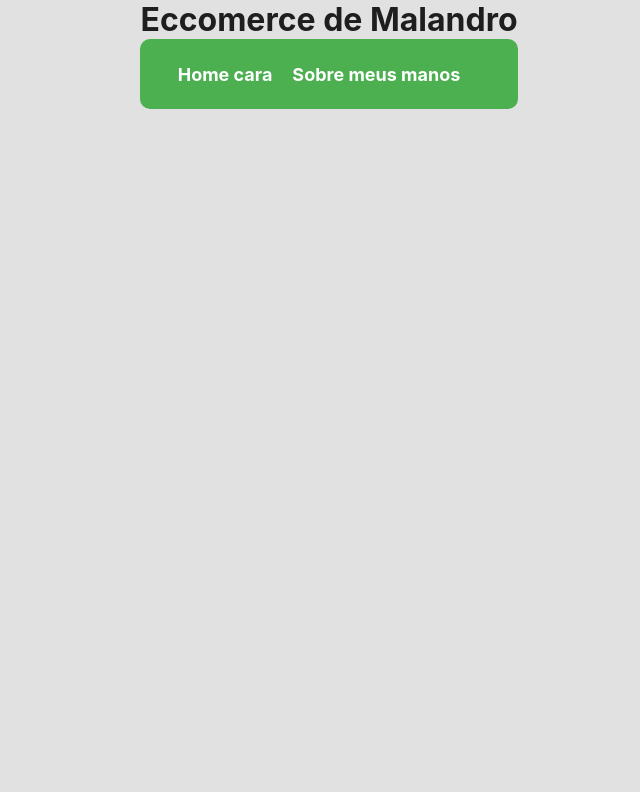
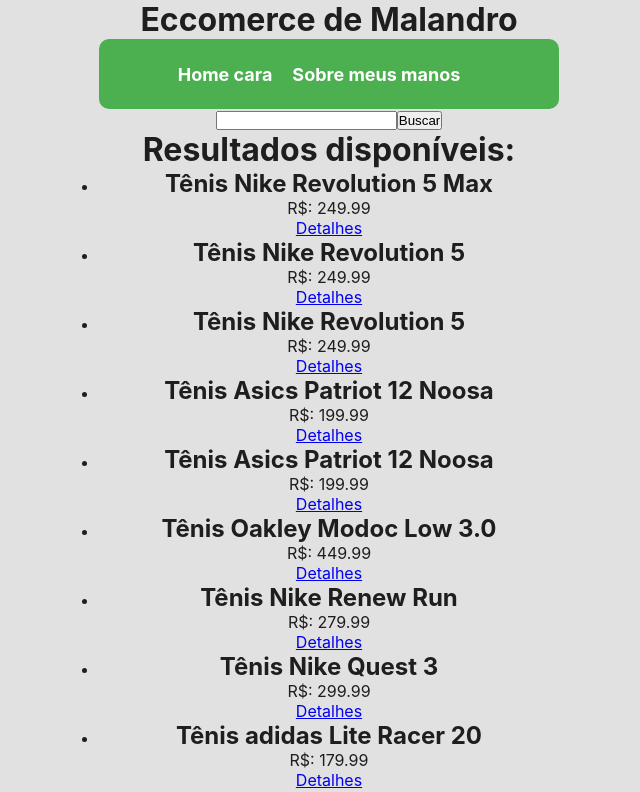
Before and after one commit to RandiSKT/Disciplina-TICs-3, a React (Create React App) app in the folder ecomerce/: page /search in a window 1280 px wide. Shown: the top 792 px of the page, without its empty margins (311-951 px from the left). Built offline with nearby package versions, Linux system fonts and the light colour scheme; data requests are answered from the project's data file.

Commit message:
Adicionando buscador

```diff
--- a/ecomerce/src/App.js
+++ b/ecomerce/src/App.js
@@ -4,6 +4,9 @@
 import About from "./pages/About";
 import Home from "./pages/Home";
 import NavBar from "./components/NavBar";
+import Info from "./pages/Info";
+import Search from "./pages/Search";
+import { SearchForm } from "./components/SearchForm";
 
 function App() {
   return (
@@ -11,10 +14,13 @@
       <h1>Eccomerce de Malandro</h1>
       <BrowserRouter>
       <NavBar></NavBar>
+      <SearchForm></SearchForm>
         <Routes>
           <Route path="/" element={<Home/>}></Route>
           <Route path="/about" element={<About/>}></Route>
           <Route path="/products/:id" element={<Product/>}></Route>
+          <Route path="/products/:id/info" element={<Info />}></Route>
+        <Route path="/search" element={<Search />}></Route>
         </Routes>
       </BrowserRouter>
     </div>
--- /dev/null
+++ b/ecomerce/src/components/SearchForm.js
@@ -0,0 +1,17 @@
+import { useNavigate } from "react-router-dom";
+import { useState } from "react";
+
+export const SearchForm = () => {
+  const navigate = useNavigate();
+  const [query, setQuery] = useState();
+  const handleSubmit = (e) => {
+    e.preventDefault();
+    navigate("/search?q=" + query);
+  };
+  return (
+    <form onSubmit={handleSubmit}>
+      <input type="text" onChange={(e) => setQuery(e.target.value)} />
+      <input type="submit" value="Buscar" />
+    </form>
+  );
+};
--- /dev/null
+++ b/ecomerce/src/pages/Info.js
@@ -0,0 +1,11 @@
+import React from "react";
+import { useParams } from "react-router-dom";
+
+const Info = () => {
+  const { id } = useParams();
+  return <div>
+    <h1>Mais Informações sobre o produtp: {id}...</h1>
+  </div>;
+};
+
+export default Info;
--- a/ecomerce/src/pages/Product.js
+++ b/ecomerce/src/pages/Product.js
@@ -1,6 +1,7 @@
 import styles from "./Product.module.css";
 import { useGetData } from "../hooks/useGetdata";
 import { useParams } from "react-router-dom";
+import { NavLink } from "react-router-dom";
 
 const Product = () => {
   const { id } = useParams();
@@ -9,19 +10,17 @@
   const { data: product, loading, error } = useGetData(url);
   return (
     <div>
-      {" "}
-      <p className={styles.id}>ID do produto: {id}</p>{" "}
+      <p className={styles.id}>ID do produto: {id}</p>
       {product && (
         <div>
-          {" "}
-          <h1>{product.name}</h1>{" "}
+          <h1>{product.name}</h1>
           <div className={styles.image}>
-            {" "}
-            <img src={product.image} alt={product.name} />{" "}
-          </div>{" "}
-          <p className={styles.price}>R${product.price}</p>{" "}
+            <img src={product.image} alt={product.name} />
+          </div>
+          <p className={styles.price}>R${product.price}</p>
+          <NavLink to={`/products/${product.id}/info`}>Mais Informações</NavLink>
         </div>
-      )}{" "}
+      )}
     </div>
   );
 };
--- /dev/null
+++ b/ecomerce/src/pages/Search.js
@@ -0,0 +1,23 @@
+import { useSearchParams, NavLink } from "react-router-dom";
+import { useGetData } from "../hooks/useGetdata";
+
+const Search = () => {
+  let [searchParams] = useSearchParams();
+  const url = "http://localhost:3000/products?" + searchParams;
+  const { data: items } = useGetData(url);
+  return (
+    <div>
+      <h1>Resultados disponíveis:</h1>
+      <ul className="products">
+        {items &&
+          items.map((product) => (
+            <li key={product.id}>
+              <h2>{product.name}</h2> <p>R$: {product.price}</p>
+              <NavLink to={`/products/${product.id}`}>Detalhes</NavLink>
+            </li>
+          ))}
+      </ul>
+    </div>
+  );
+};
+export default Search;
```
